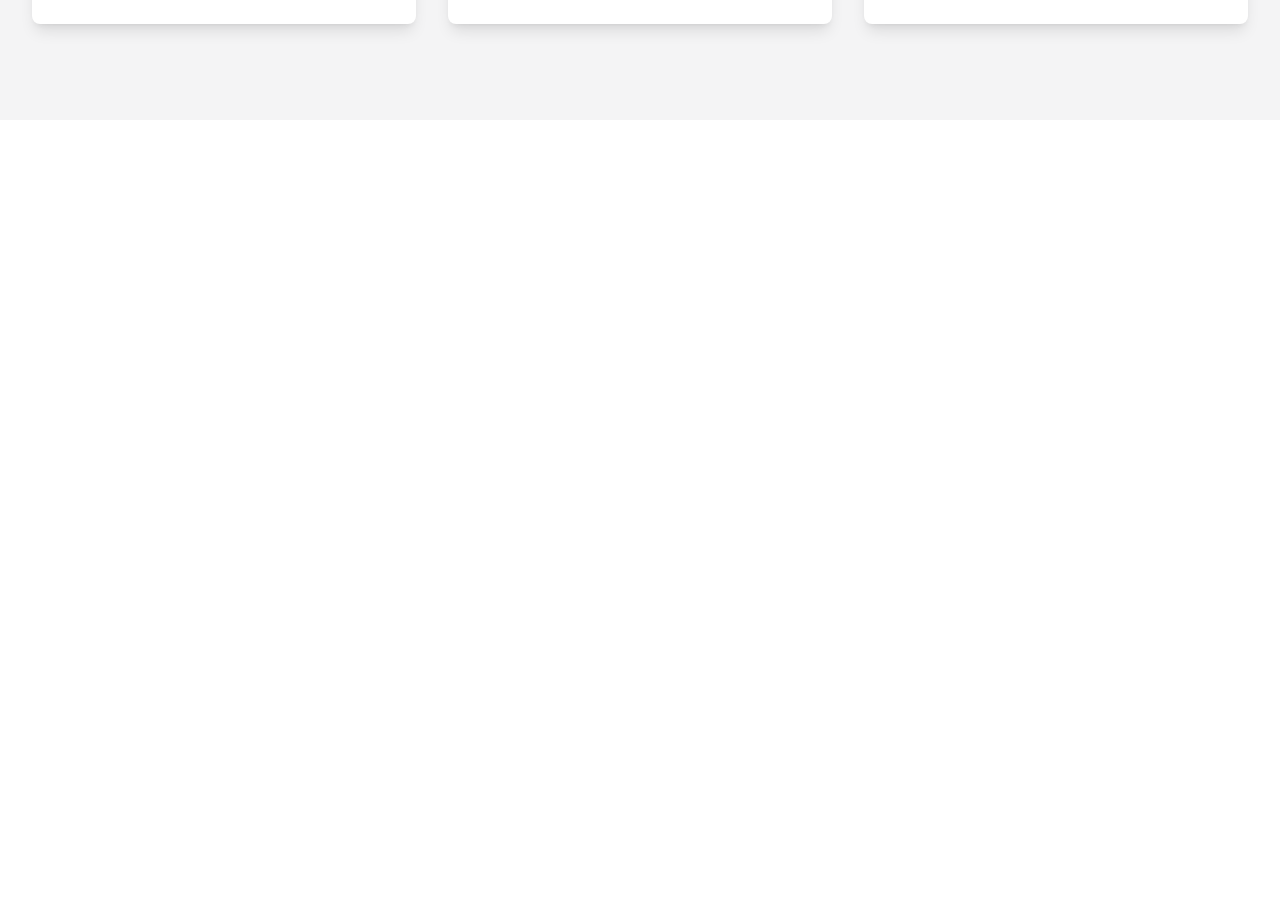
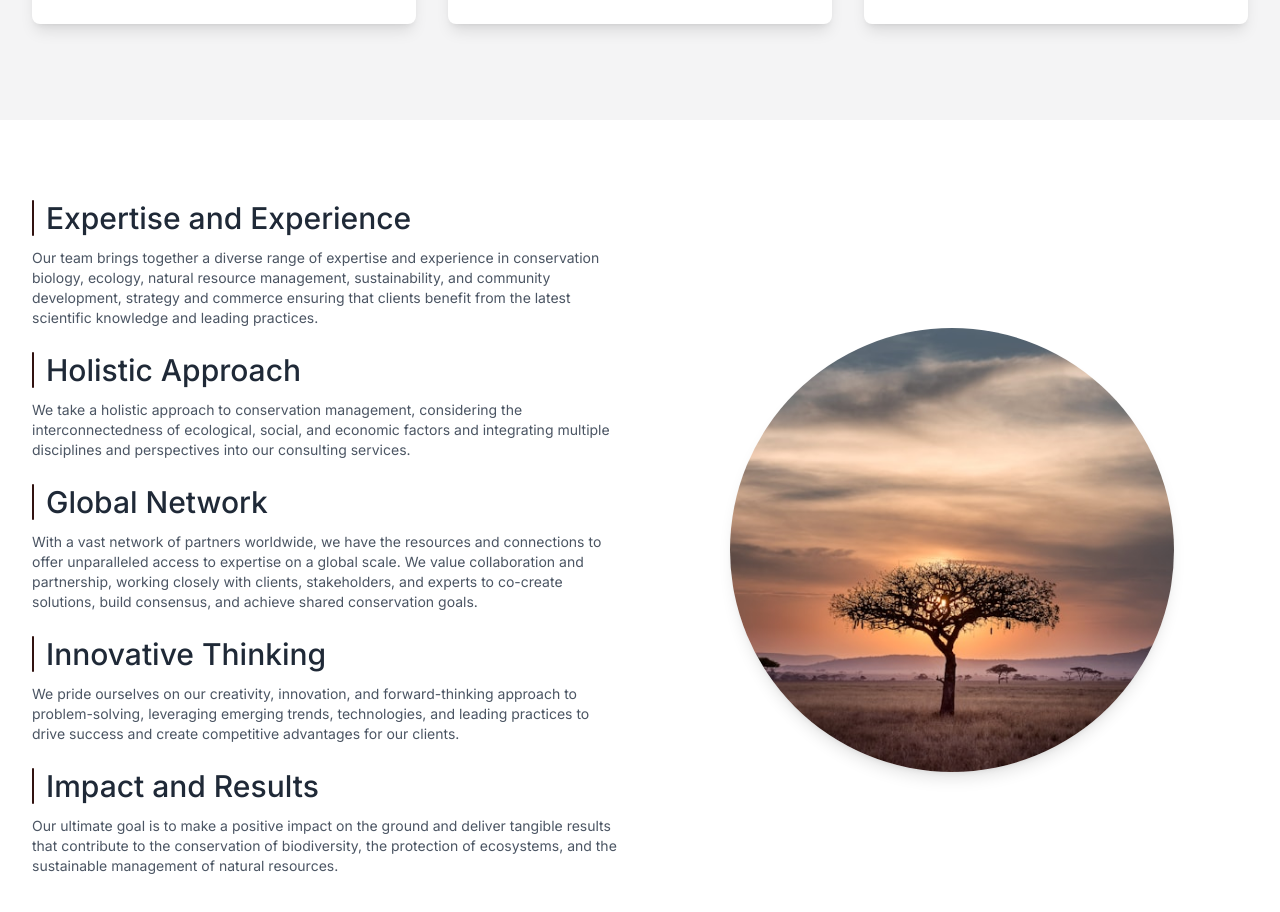
Before and after one commit to PhilaniNcube/nselenduna, a Next.js app: page / in a window 1280 px wide. Shown: the part 1702-2614 px from the top of the page. Before the commit the page ends 1822 px from the top, so only its background shows below. Built offline with nearby package versions, Linux system fonts and the light colour scheme.

Commit message:
Add HomePageApproach component

```diff
--- /dev/null
+++ b/app/(home)/homepage-approach.tsx
@@ -0,0 +1,102 @@
+import Image from "next/image";
+
+const HomePageApproach = () => {
+  return (
+			<section>
+				<div className="container py-10 md:py-20">
+					<div className="grid w-full grid-cols-1 gap-8 lg:grid-cols-2">
+						<div className="w-full">
+							<div>
+								<span className="flex mb-3 space-x-3">
+									<div className="w-[2px] bg-brand rounded-md" />
+									<h2 className="text-3xl font-medium text-center text-gray-800">
+										Expertise and Experience
+									</h2>
+								</span>
+
+								<p className="text-sm text-gray-600">
+									Our team brings together a diverse range of expertise and
+									experience in conservation biology, ecology, natural resource
+									management, sustainability, and community development,
+									strategy and commerce ensuring that clients benefit from the
+									latest scientific knowledge and leading practices.
+								</p>
+							</div>
+							<div className="my-6">
+								<span className="flex mb-3 space-x-3">
+									<div className="w-[2px] bg-brand rounded-md" />
+									<h2 className="text-3xl font-medium text-center text-gray-800">
+										Holistic Approach
+									</h2>
+								</span>
+
+								<p className="text-sm text-gray-600">
+									We take a holistic approach to conservation management,
+									considering the interconnectedness of ecological, social, and
+									economic factors and integrating multiple disciplines and
+									perspectives into our consulting services.
+								</p>
+							</div>
+							<div className="my-6">
+								<span className="flex mb-3 space-x-3">
+									<div className="w-[2px] bg-brand rounded-md" />
+									<h2 className="text-3xl font-medium text-center text-gray-800">
+										Global Network
+									</h2>
+								</span>
+
+								<p className="text-sm text-gray-600">
+									With a vast network of partners worldwide, we have the
+									resources and connections to offer unparalleled access to
+									expertise on a global scale. We value collaboration and
+									partnership, working closely with clients, stakeholders, and
+									experts to co-create solutions, build consensus, and achieve
+									shared conservation goals.
+								</p>
+							</div>
+							<div className="my-6">
+								<span className="flex mb-3 space-x-3">
+									<div className="w-[2px] bg-brand rounded-md" />
+									<h2 className="text-3xl font-medium text-center text-gray-800">
+										Innovative Thinking
+									</h2>
+								</span>
+
+								<p className="text-sm text-gray-600">
+									We pride ourselves on our creativity, innovation, and
+									forward-thinking approach to problem-solving, leveraging
+									emerging trends, technologies, and leading practices to drive
+									success and create competitive advantages for our clients.
+								</p>
+							</div>
+							<div className="my-6">
+								<span className="flex mb-3 space-x-3">
+									<div className="w-[2px] bg-brand rounded-md" />
+									<h2 className="text-3xl font-medium text-center text-gray-800">
+										Impact and Results
+									</h2>
+								</span>
+
+								<p className="text-sm text-gray-600">
+									Our ultimate goal is to make a positive impact on the ground
+									and deliver tangible results that contribute to the
+									conservation of biodiversity, the protection of ecosystems,
+									and the sustainable management of natural resources.
+								</p>
+							</div>
+						</div>
+            <div className="flex items-center justify-center">
+              <Image
+                src="/images/plain.jpg"
+                alt="Conservation Approach"
+                width={800}
+                height={600}
+                className="object-cover w-3/4 rounded-full shadow-lg aspect-square"
+              />
+            </div>
+					</div>
+				</div>
+			</section>
+		);
+};
+export default HomePageApproach;
--- a/app/page.tsx
+++ b/app/page.tsx
@@ -2,6 +2,7 @@ import Image from "next/image";
 import HomePageHero from "./(home)/homepage-hero";
 import HomepageExpertise from "./(home)/homepage-expertise";
 import HomePageServices from "./(home)/homepage-services";
+import HomePageApproach from "./(home)/homepage-approach";
 
 export default function Home() {
   return (
@@ -9,6 +10,7 @@ export default function Home() {
      <HomePageHero />
      <HomepageExpertise />
      <HomePageServices />
+     <HomePageApproach />
     </main>
   );
 }
```
Also changed, not shown: public/images/plain.jpg (added).
